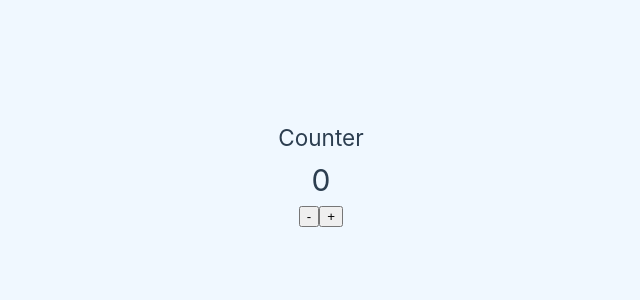
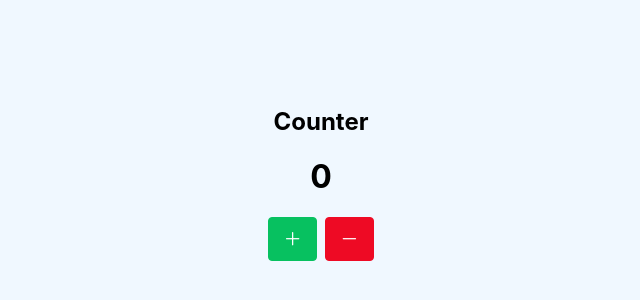
Before and after one commit to miscdevstuff/vueProjects, a Vue app: page / in a window 1280 px wide. Shown: the part 226-526 px from the top of the page, without its empty margins (319-959 px from the left). Built offline with nearby package versions, Linux system fonts and the light colour scheme.

Commit message:
Use vant for ui components

```diff
--- a/package.json
+++ b/package.json
@@ -14,6 +14,7 @@
   "dependencies": {
     "@vue/compiler-dom": "^3.2.47",
     "pinia": "^2.0.30",
+    "vant": "^4.0.10",
     "vue": "^3.2.47",
     "vue-router": "^4.1.6"
   },
--- a/src/App.vue
+++ b/src/App.vue
@@ -14,8 +14,10 @@
         <div>
             <h2>Counter</h2>
             <h1>{{ count }}</h1>
-            <button @click="subtractFromCount()">-</button>
-            <button @click="addToCount()">+</button>
+            <van-space>
+                <van-button icon="plus" type="success" @click="addToCount()" />
+                <van-button icon="minus" type="danger" @click="subtractFromCount()" />
+            </van-space>
         </div>
     </main>
 </template>
@@ -28,9 +30,6 @@
         display: flex;
         align-items: center;
         justify-content: center;
-    }
-
-    div {
         text-align: center;
     }
 </style>
```
Also changed, not shown: src/main.ts (+7 -1 lines).
